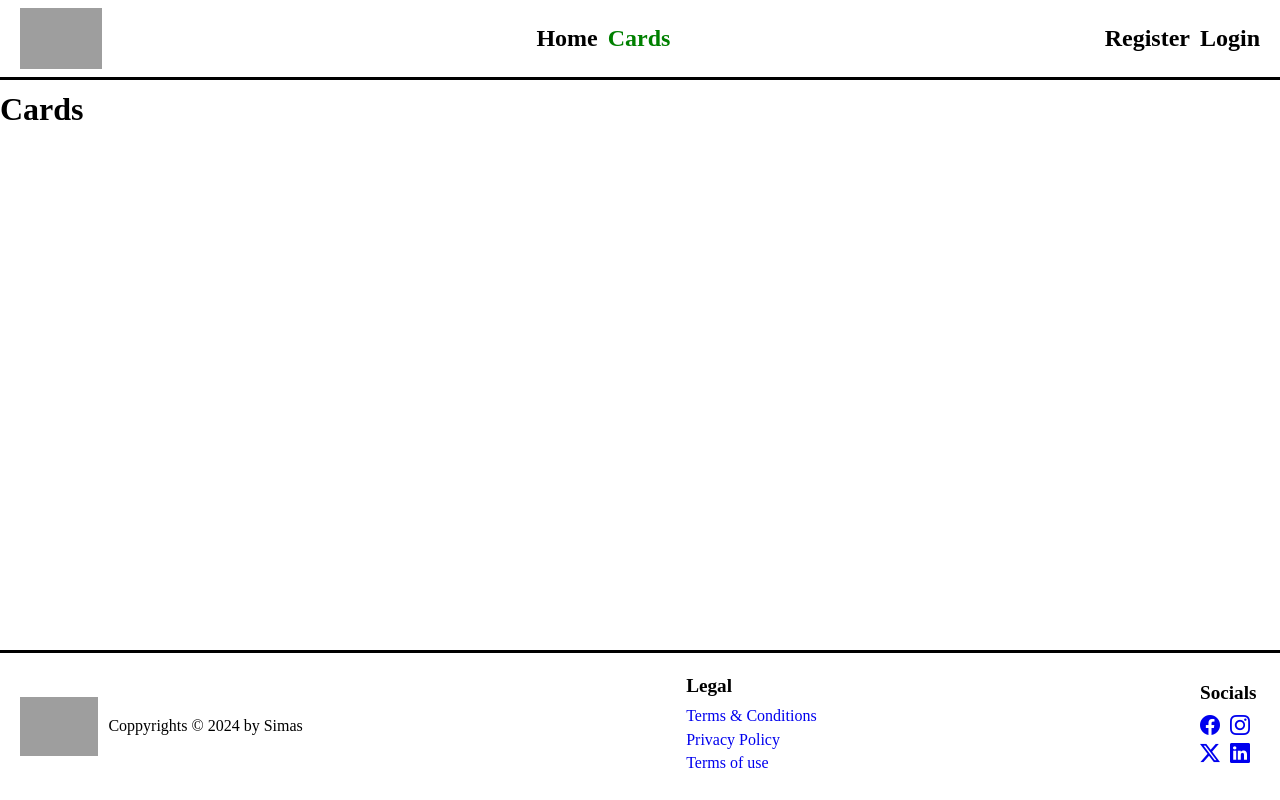
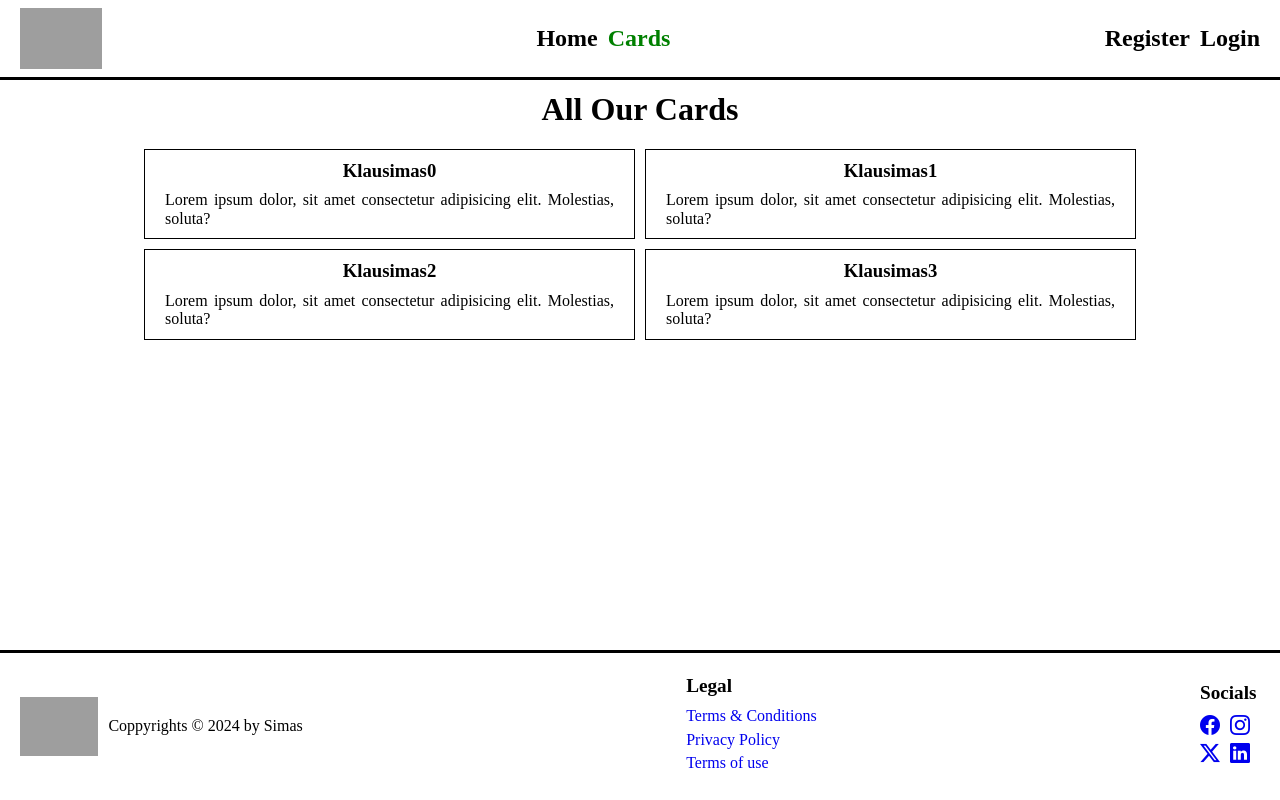
Before and after one commit to simasjo/FEU12-Simas-Domarkas-REACT-atsiskaitymas, a React (Create React App) app: page /cards/allCards in a window 1280 px wide. Built offline with nearby package versions, Linux system fonts and the light colour scheme; data requests are answered from the project's data file; grey boxes are pictures that could not be loaded.

Commit message:
Sukurtos korteles

```diff
--- a/src/App.css
+++ b/src/App.css
@@ -7,6 +7,10 @@
 
 main{
     min-height: calc(100vh - 80px - 150px);
+
+    >section{
+        padding: 0 20px;
+    }
 }
 
 h1{
--- a/src/App.jsx
+++ b/src/App.jsx
@@ -2,7 +2,7 @@ import './App.css';
 import { Routes, Route } from 'react-router-dom';
 import Login from './components/pages/Login';
 import Register from './components/pages/Register';
-import Home from './components/pages/home';
+import Home from './components/pages/Home';
 import Cards from './components/pages/Cards';
 import Header from './components/UI/Header';
 import Footer from './components/UI/Footer';
--- a/src/components/UI/Card.jsx
+++ b/src/components/UI/Card.jsx
@@ -1,8 +1,29 @@
-const Card = () => {
+import styled from "styled-components";
+
+const StyledDiv = styled.div`
+   border: 1px solid black;
+   padding: 10px 20px;
+
+   display: flex;
+   flex-direction: column;
+   gap: 10px;
+   align-items: center;
+
+   > h3{
+    margin: 0;
+   }
+   > p{
+    margin: 0;
+    text-align: justify;
+   }
+`;
+
+const Card = ({ data }) => {
     return (
-        <>
-
-        </>
+        <StyledDiv>
+        <h3>{data.title}</h3>
+        <p>{data.description}</p>
+        </StyledDiv>
      );
 }
 
--- a/src/components/UI/Footer.jsx
+++ b/src/components/UI/Footer.jsx
@@ -64,12 +64,12 @@ const Footer = () => {
             <ul>
                 <li>Socials</li>
                 <li>
-                <Link><i class="bi bi-facebook"></i></Link>
-                <Link><i class="bi bi-instagram"></i></Link>
+                <Link><i className="bi bi-facebook"></i></Link>
+                <Link><i className="bi bi-instagram"></i></Link>
                 </li>
                 <li>
-                <Link><i class="bi bi-twitter-x"></i></Link>
-                <Link><i class="bi bi-linkedin"></i></Link>
+                <Link><i className="bi bi-twitter-x"></i></Link>
+                <Link><i className="bi bi-linkedin"></i></Link>
                 </li>
             </ul>
         </StyledFooter>
--- a/src/components/pages/Cards.jsx
+++ b/src/components/pages/Cards.jsx
@@ -1,8 +1,40 @@
+import { useContext } from "react";
+import CardsContext from "../../contexts/CardsContext";
+import Card from "../UI/Card";
+import styled from "styled-components";
+
+const StyledSection = styled.section`
+
+> h1{
+    text-align: center;
+}
+> div{
+    margin: 0 auto;
+    width: 80%;
+    display: grid;
+    gap: 10px;
+    grid-template-columns: 1fr 1fr;
+}
+`;
+
 const Cards = () => {
+
+    const { cards } = useContext(CardsContext);
+
     return (
-        <>
-        <h1>Cards</h1>
-        </>
+        <StyledSection>
+            <h1>All Our Cards</h1>
+            <div>
+            {
+                cards.map(card =>
+                    <Card
+                    key={card.id}
+                    data={card}
+                    />
+                    )
+            }
+            </div>
+        </StyledSection>
      );
 }
 
--- /dev/null
+++ b/src/contexts/CardsContext.jsx
@@ -0,0 +1,45 @@
+import { createContext, useEffect, useReducer } from "react";
+
+const CardsContext = createContext();
+
+export const CardsActionTypes = {
+    getAll: 'fetches all data on initial load'
+}
+
+const reducer = (state, action) => {
+    switch(action.type){
+        case CardsActionTypes.getAll:
+            return action.data;
+        default:
+            console.error(`No such reducer actions: ${action.type}`);
+            return state;
+    }
+}
+
+const CardsProvider = ({ children }) => {
+
+    const [cards, setCards] = useReducer(reducer, []);
+
+    useEffect(()=>{
+        fetch(`http://localhost:8080/cards`)
+        .then(res => res.json())
+        .then(data => setCards({
+            type: CardsActionTypes.getAll,
+            data: data
+        }));
+    },[]);
+
+    return(
+        <CardsContext.Provider
+            value={{
+                cards,
+                setCards
+            }}
+        >
+            { children }
+        </CardsContext.Provider>
+    )
+}
+
+export { CardsProvider };
+export default CardsContext;
--- a/src/index.js
+++ b/src/index.js
@@ -2,10 +2,13 @@ import React from 'react';
 import ReactDOM from 'react-dom/client';
 import App from './App';
 import { BrowserRouter } from 'react-router-dom';
+import { CardsProvider } from './contexts/CardsContext';
 
 const root = ReactDOM.createRoot(document.getElementById('root'));
 root.render(
   <BrowserRouter>
-  <App />
+  <CardsProvider>
+    <App />
+  </CardsProvider>
   </BrowserRouter>
 );
```
